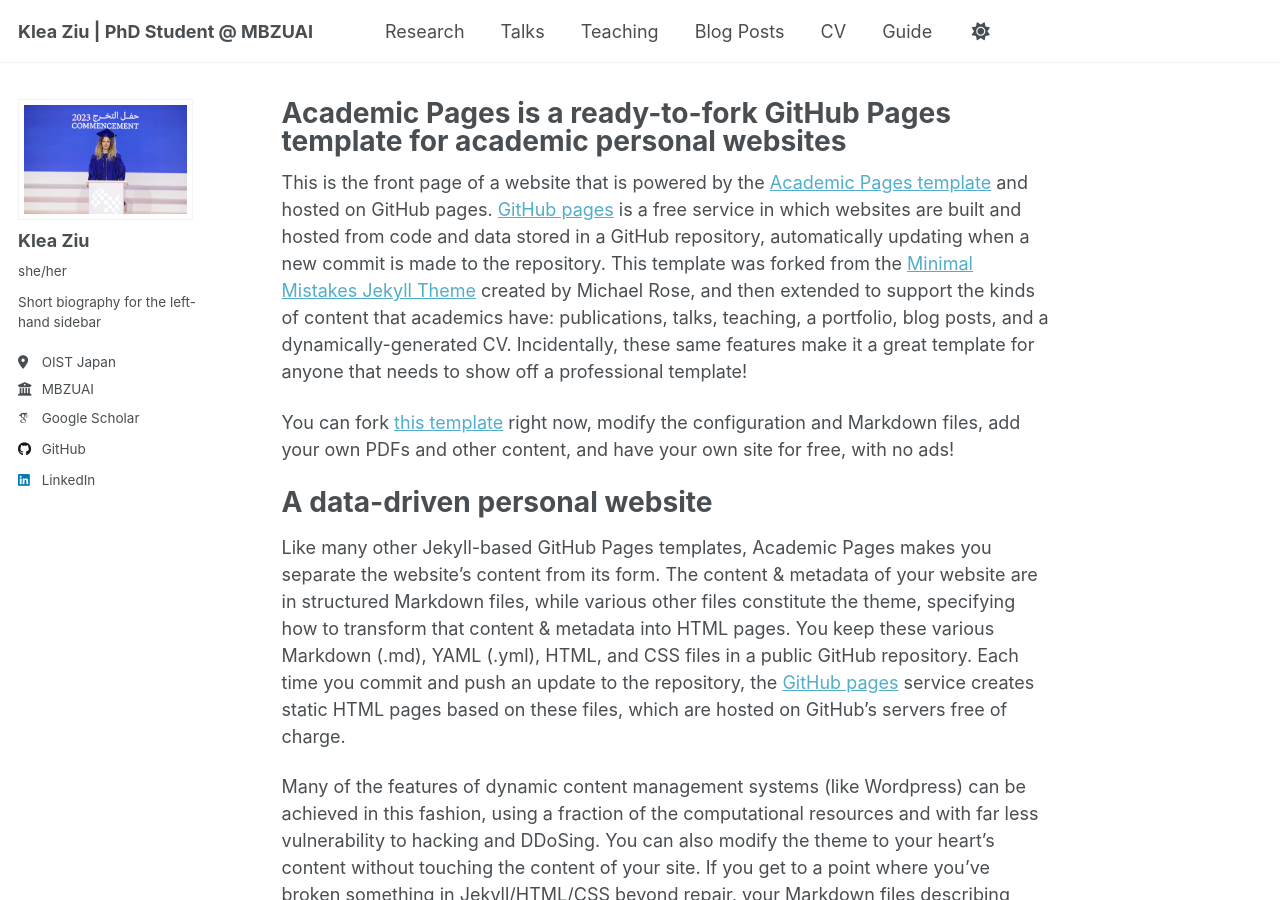
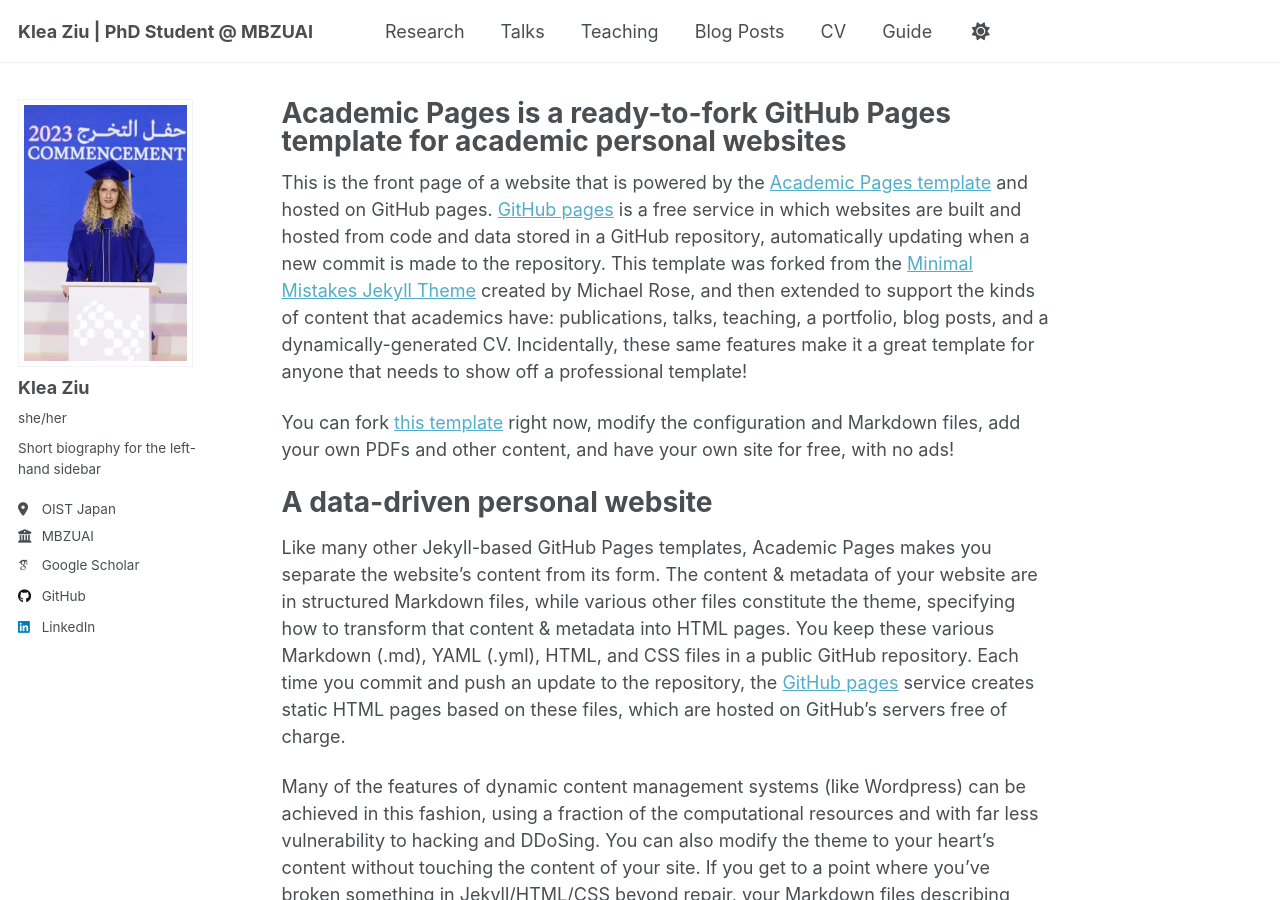
Before and after one commit to klea-ziu/klea-ziu.github.io, a Jekyll site: the page built from _pages/about.md, in a window 1280 px wide and 900 px high. Built offline with Jekyll 4.4.1, drawn with Linux system fonts in a browser that asks for light colours; some web fonts are replaced; a script that is not in the unit is left out.

Commit message:
Update _config.yml

```diff
--- a/_config.yml
+++ b/_config.yml
@@ -22,7 +22,7 @@ repository               : "klea-ziu/klea-ziu.github.io"
 #               Additional customization can be done by editing /_includes/author-profile.html
 author:
   # Biographic information
-  avatar           : "1a266b79-0f66-48bd-aedb-a9971610ebff.JPG"
+  avatar           : "graduation.JPG"
   name             : "Klea Ziu"
   pronouns         : "she/her"
   bio              : "Short biography for the left-hand sidebar"
```
